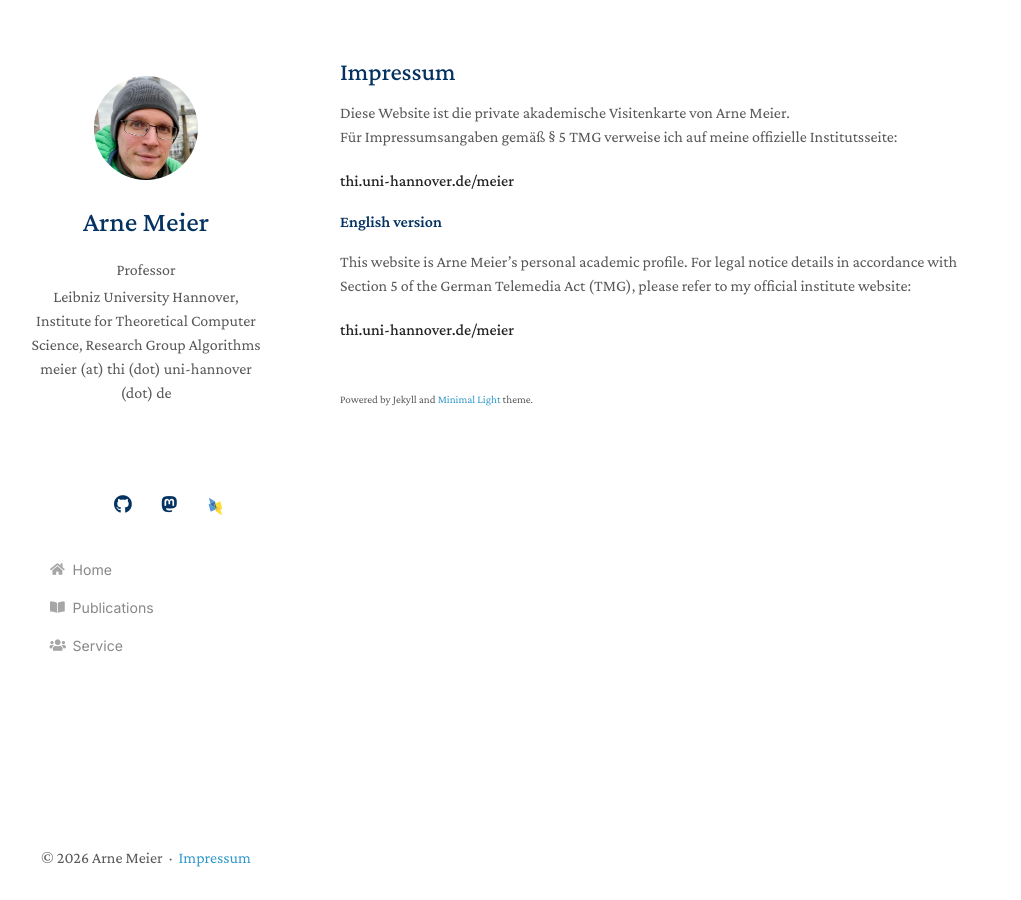
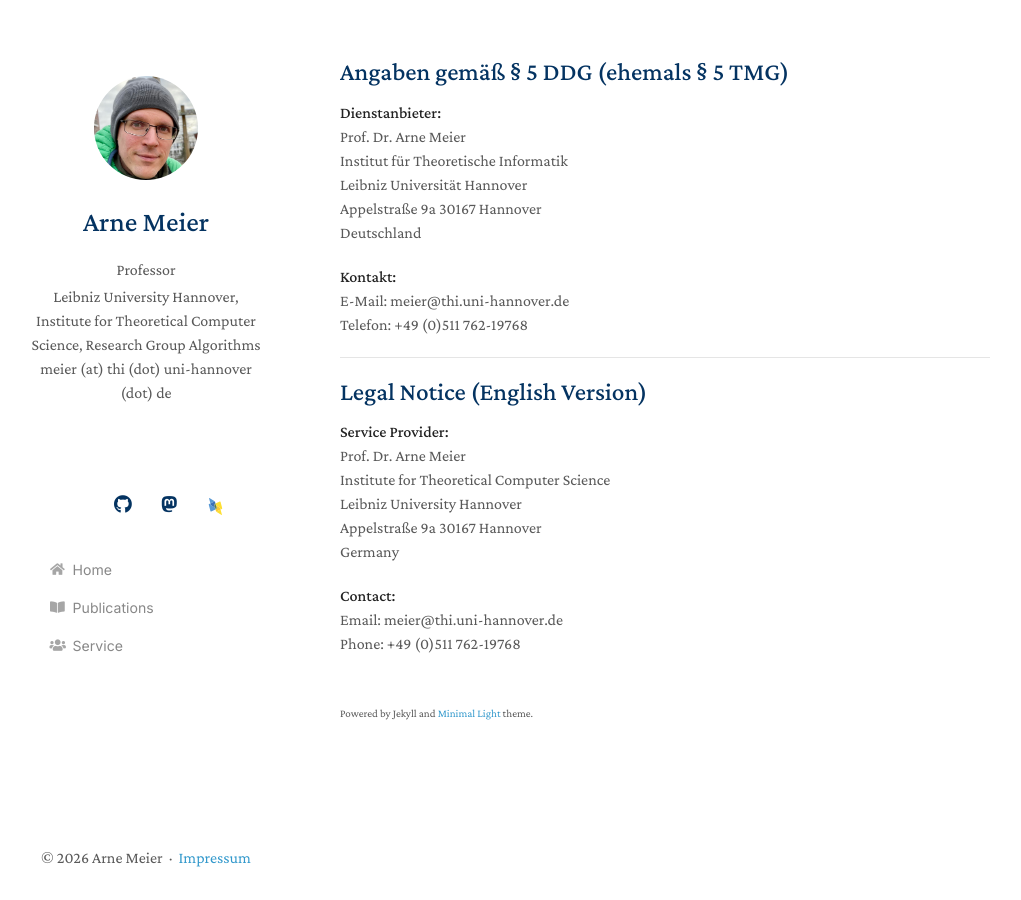
Before and after one commit to ArneMeier/ArneMeier.github.io, a Jekyll site: the page built from impressum.md, in a window 1280 px wide. Shown: the whole page, without its empty margins (130-1151 px from the left). Built offline with Jekyll 4.4.1, drawn with Linux system fonts in a browser that asks for light colours; nearby versions of some CDN libraries; a style sheet for code colours, icons or effects is not loaded.

Commit message:
Update Impressum page with legal notice details and contact information

```diff
--- a/impressum.md
+++ b/impressum.md
@@ -4,16 +4,32 @@ title: Impressum
 permalink: /impressum/
 ---
 
-## Impressum
+## Angaben gemäß § 5 DDG (ehemals § 5 TMG)
 
-Diese Website ist die private akademische Visitenkarte von Arne Meier.
-Für Impressumsangaben gemäß § 5 TMG verweise ich auf meine offizielle Institutsseite:
+**Dienstanbieter:**
+Prof. Dr. Arne Meier
+Institut für Theoretische Informatik
+Leibniz Universität Hannover
+Appelstraße 9a
+30167 Hannover
+Deutschland
 
-[**thi.uni-hannover.de/meier**](https://www.thi.uni-hannover.de/meier){:target="_blank" rel="noopener noreferrer"}
+**Kontakt:**
+E-Mail: meier@thi.uni-hannover.de
+Telefon: +49 (0)511 762-19768
 
-#### English version
+---
 
-This website is Arne Meier’s personal academic profile.
-For legal notice details in accordance with Section 5 of the German Telemedia Act (TMG), please refer to my official institute website:
+## Legal Notice (English Version)
 
-[**thi.uni-hannover.de/meier**](https://www.thi.uni-hannover.de/meier){:target="_blank" rel="noopener noreferrer"}
+**Service Provider:**
+Prof. Dr. Arne Meier
+Institute for Theoretical Computer Science
+Leibniz University Hannover
+Appelstraße 9a
+30167 Hannover
+Germany
+
+**Contact:**
+Email: meier@thi.uni-hannover.de
+Phone: +49 (0)511 762-19768
```
